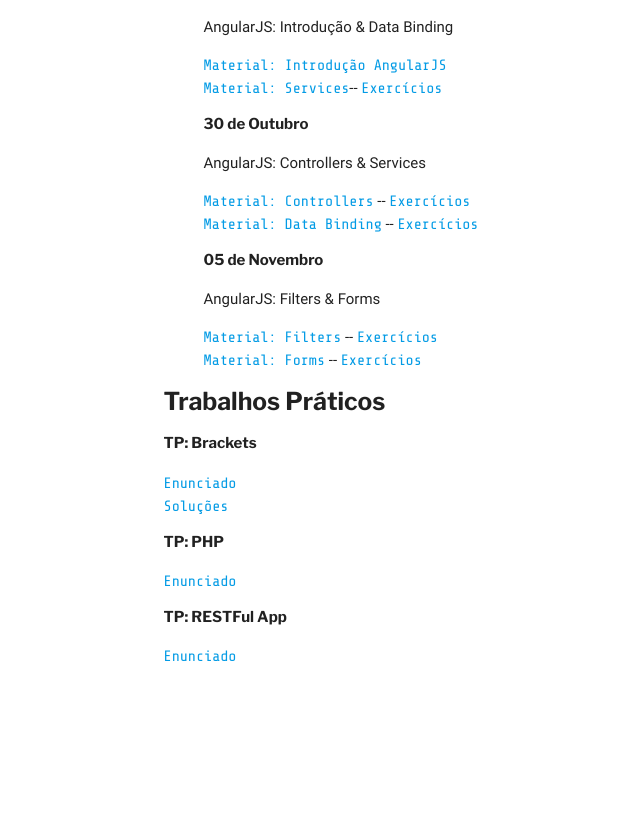
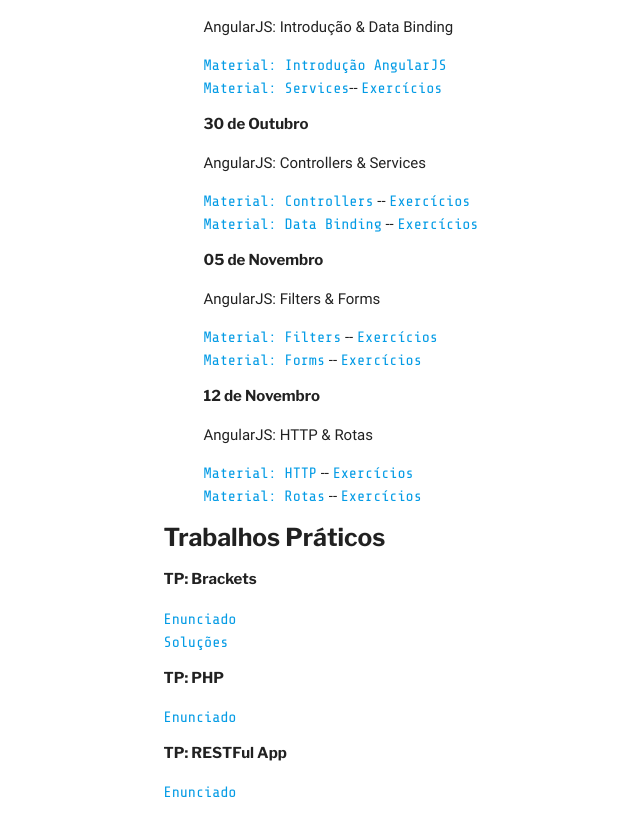
Before and after one commit to COLTEC-DAW/coltec-daw.github.io, a Jekyll site: the page built from classes.html, in a window 1280 px wide and 900 px high, scrolled down 3948 px. Shown: the top 836 px of the window, without its empty margins (105-745 px from the left). Built offline with Jekyll 4.4.1, drawn with Linux system fonts in a browser that asks for light colours; some web fonts are replaced; before the commit the page ends 4712 px from its top, so only the background shows below that.

Commit message:
AngularJS HTTP & Routes

```diff
--- a/classes.html
+++ b/classes.html
@@ -238,6 +238,18 @@
             </li>
         </ul>
     </dd>
+    <dd>
+        <h6>12 de Novembro</h6>
+        <p>AngularJS: HTTP &amp; Rotas</p>
+        <ul>
+            <li>
+                <a href="https://coltec-daw.github.io/Aula-12-Aplicacoes-REST/AngularJS/07_angular-http.pdf">Material: HTTP</a> -- <a href="https://github.com/COLTEC-DAW/E11-AngularJS/blob/master/angular-http/README.md">Exercícios</a>
+            </li>
+            <li>
+                    <a href="https://coltec-daw.github.io/Aula-12-Aplicacoes-REST/AngularJS/08_angular-rotas.pdf">Material: Rotas</a> -- <a href="https://github.com/COLTEC-DAW/E11-AngularJS/blob/master/angular-routes/README.md">Exercícios</a>
+            </li>
+        </ul>
+    </dd>
 </dl>
 
 <h5>Trabalhos Práticos</h5>
```
